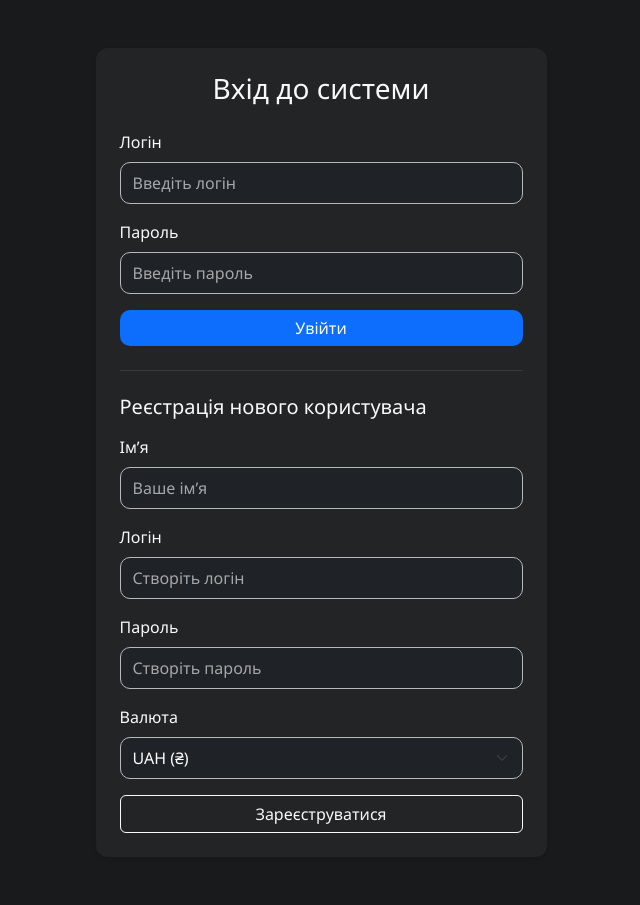
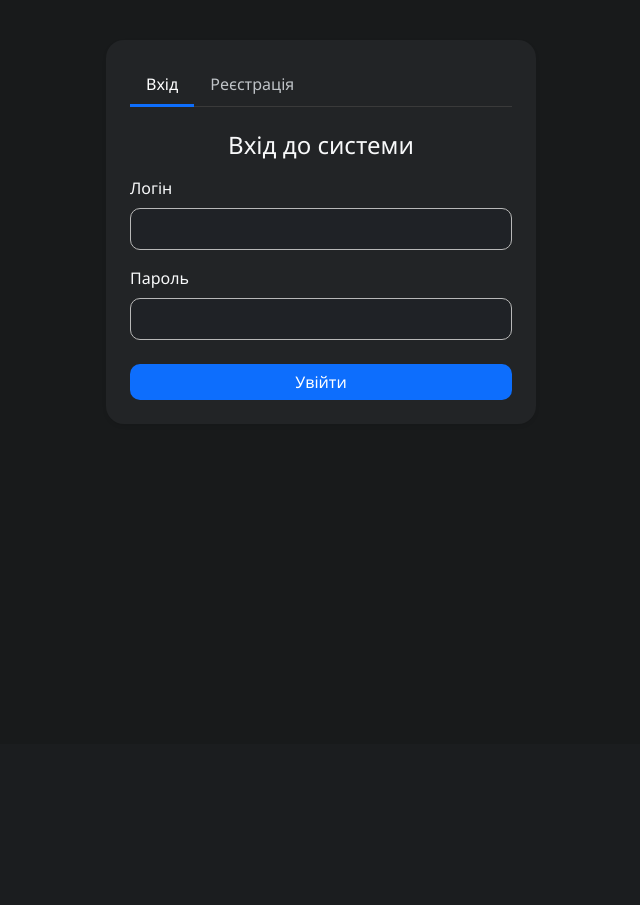
Before and after one commit to NazarChugunov/kurs2025, a Flask app: page / in a window 1280 px wide. Shown: the part 56-961 px from the top of the page, without its empty margins (319-959 px from the left). After the commit the page ends 456 px from the top, so only its background shows below. Run offline with Flask 3, Linux system fonts and the light colour scheme.

Commit message:
login fix

```diff
--- a/templates/dashboard.html
+++ b/templates/dashboard.html
@@ -144,7 +144,7 @@
     '#e91e63', '#9c27b0', '#ffcd56'
   ];
 
-  // 🟡 донат по витратах
+  //  донат по витратах
   if (expLabels.length > 0) {
     const ctx1 = document.getElementById('expenseChart').getContext('2d');
     new Chart(ctx1, {
--- a/templates/login.html
+++ b/templates/login.html
@@ -2,68 +2,85 @@
 {% block title %}Вхід{% endblock %}
 {% block content %}
 
-<!-- Форма авторизації користувача -->
-<div class="row justify-content-center mt-5">
-  <div class="col-md-5">
-    <div class="card border-0 shadow-sm p-4">
-      <h3 class="text-center mb-4 text-light">Вхід до системи</h3>
+<style>
+  .auth-card {
+    max-width: 430px;
+    margin: 40px auto;
+    background: #1f2124;
+    border-radius: 18px;
+  }
 
-      <form method="POST" action="{{ url_for('login') }}">
-        <!-- Поле логіна -->
+  /* робимо темні вкладки */
+  .auth-tabs {
+    border-bottom: 1px solid #3a3a3a;
+  }
+  .auth-tabs .nav-link {
+    background: transparent !important;
+    color: #bfc3c7 !important;
+    border: none !important;
+    border-bottom: 3px solid transparent !important;
+    border-radius: 0 !important;
+  }
+  .auth-tabs .nav-link.active {
+    color: #fff !important;
+    border-bottom: 3px solid #0d6efd !important;
+    background: transparent !important;
+  }
+</style>
+
+<div class="card auth-card shadow-sm p-4">
+  <ul class="nav nav-tabs auth-tabs mb-4" id="authTabs" role="tablist">
+    <li class="nav-item" role="presentation">
+      <button class="nav-link active" id="login-tab" data-bs-toggle="tab" data-bs-target="#login-pane" type="button" role="tab">
+        Вхід
+      </button>
+    </li>
+    <li class="nav-item" role="presentation">
+      <button class="nav-link" id="register-tab" data-bs-toggle="tab" data-bs-target="#register-pane" type="button" role="tab">
+        Реєстрація
+      </button>
+    </li>
+  </ul>
+
+  <div class="tab-content" id="authTabsContent">
+    <!-- вхід -->
+    <div class="tab-pane fade show active" id="login-pane" role="tabpanel">
+      <h4 class="text-light mb-3 text-center">Вхід до системи</h4>
+      <form method="post" action="{{ url_for('login') }}">
         <div class="mb-3">
           <label class="form-label text-light">Логін</label>
-          <input type="text" name="username" class="form-control" placeholder="Введіть логін" required>
+          <input type="text" name="username" class="form-control" required>
         </div>
-
-        <!-- Поле пароля -->
         <div class="mb-3">
           <label class="form-label text-light">Пароль</label>
-          <input type="password" name="password" class="form-control" placeholder="Введіть пароль" required>
+          <input type="password" name="password" class="form-control" required>
         </div>
+        <button type="submit" class="btn btn-primary w-100 mt-2">Увійти</button>
+      </form>
+    </div>
 
-        <!-- Кнопка входу -->
-        <div class="d-grid">
-          <button type="submit" class="btn btn-primary">Увійти</button>
-        </div>
-      </form>
-
-      <!-- Форма реєстрації нового користувача -->
-      <hr class="text-secondary my-4">
-      <h5 class="text-light mb-3">Реєстрація нового користувача</h5>
-
-      <form method="POST" action="{{ url_for('register') }}">
-        <!-- Ім’я -->
-        <div class="mb-3">
-          <label class="form-label text-light">Ім’я</label>
-          <input type="text" name="name" class="form-control" placeholder="Ваше ім’я">
-        </div>
-
-        <!-- Логін -->
+    <!-- реєстрація -->
+    <div class="tab-pane fade" id="register-pane" role="tabpanel">
+      <h4 class="text-light mb-3 text-center">Реєстрація</h4>
+      <form method="post" action="{{ url_for('register') }}">
         <div class="mb-3">
           <label class="form-label text-light">Логін</label>
-          <input type="text" name="username" class="form-control" placeholder="Створіть логін" required>
+          <input type="text" name="username" class="form-control" required>
         </div>
-
-        <!-- Пароль -->
         <div class="mb-3">
           <label class="form-label text-light">Пароль</label>
-          <input type="password" name="password" class="form-control" placeholder="Створіть пароль" required>
+          <input type="password" name="password" class="form-control" required>
         </div>
-
-        <!-- Валюта користувача -->
         <div class="mb-3">
           <label class="form-label text-light">Валюта</label>
-          <select name="currency" class="form-select">
+          <select name="currency" class="form-select" required>
             <option value="UAH">UAH (₴)</option>
             <option value="USD">USD ($)</option>
             <option value="EUR">EUR (€)</option>
           </select>
         </div>
-
-        <!-- Кнопка реєстрації -->
-        <div class="d-grid">
-          <button type="submit" class="btn btn-outline-light">Зареєструватися</button>
-        </div>
+        <!-- робимо кнопку такою ж, як у вході -->
+        <button type="submit" class="btn btn-primary w-100 mt-2">Зареєструватися</button>
       </form>
     </div>
   </div>
```
Also changed, not shown: 1 other file.
